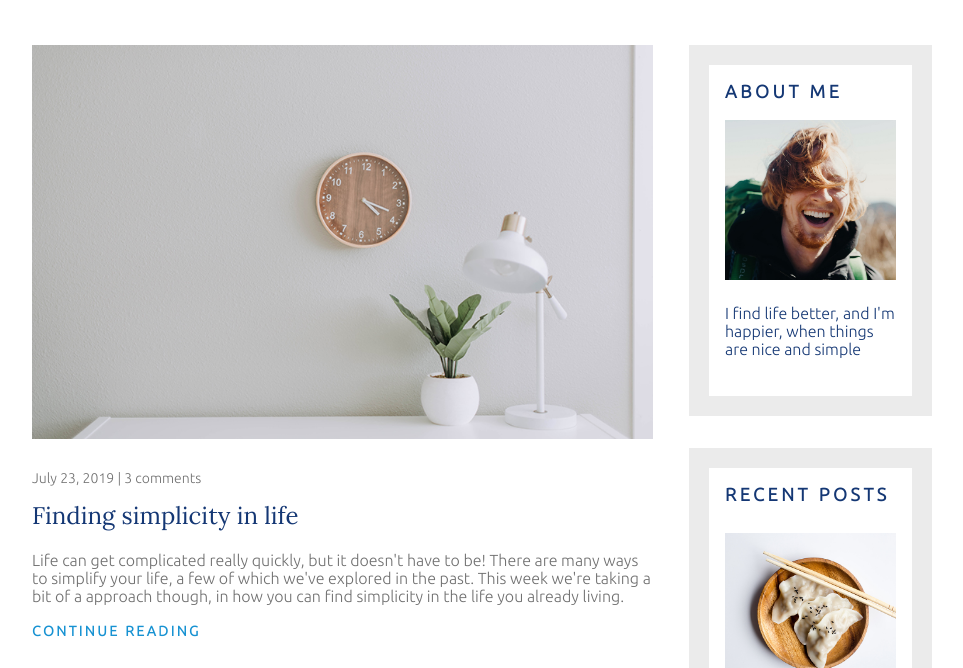
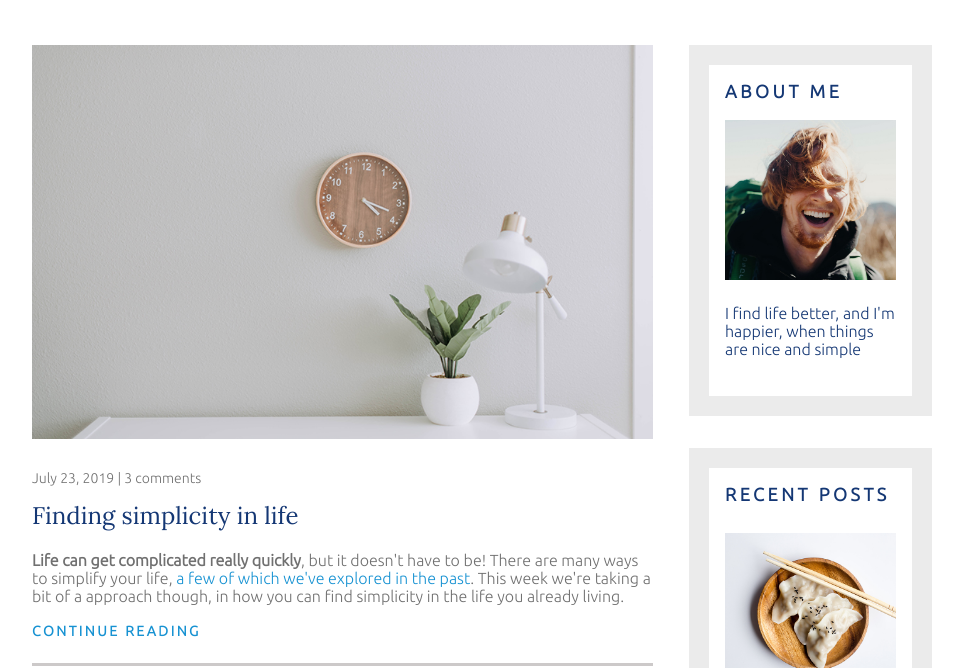
Before and after one commit to Mayank1728/Living-the-social-life, a plain HTML site: page index.html in a window 1280 px wide. Shown: the part 109-777 px from the top of the page, without its empty margins (158-1121 px from the left). Drawn offline with Linux system fonts and the light colour scheme.

Commit message:
minor bug fixes

```diff
--- a/index.html
+++ b/index.html
@@ -27,7 +27,7 @@
                     <p class="article-featured-info">July 23, 2019 | 3 comments</p>
                     <h2 class="article-title">Finding simplicity in life</h2>
                     <p class="article-body">
-                        Life can get complicated really quickly, but it doesn't have to be! There are many ways to simplify your life, a few of which we've explored in the past. This week we're taking a bit of a approach though, in how you can find simplicity in the life you already living.
+                        <strong>Life can get complicated really quickly</strong>, but it doesn't have to be! There are many ways to simplify your life, <a href="#">a few of which we've explored in the past</a>. This week we're taking a bit of a approach though, in how you can find simplicity in the life you already living.
                     </p>
                     <a href="#" class="article-continue">CONTINUE READING</a>
                 </article>
--- a/styles.css
+++ b/styles.css
@@ -59,6 +59,9 @@ nav a span:focus {
 }
 
 /* 1rem = 16px */
+strong {
+    font-weight: 700;
+}
 h1, h2, p {
     margin-top: 0;
 }
@@ -77,6 +80,15 @@ h1 {
 h2 {
     font-size: 1.5rem;
     font-weight: 400;
+}
+
+a {
+    color: #1792D2;
+    text-decoration: none;
+}
+
+a:hover {
+    text-decoration: underline;
 }
 
 
@@ -125,6 +137,12 @@ main {
 
 .article {
     padding-bottom: 1.75em;
+}
+
+.article-featured {
+    padding-bottom: 1.5em;
+    border-bottom: #ccc9c9 3px solid;
+    margin-bottom: 1.5em;
 }
 
 .article-title {
@@ -258,7 +276,6 @@ img {
 
     .article-featured {
         flex-direction: column;
-        margin-bottom: 2em;
     }
 
     .photo-info {
```
